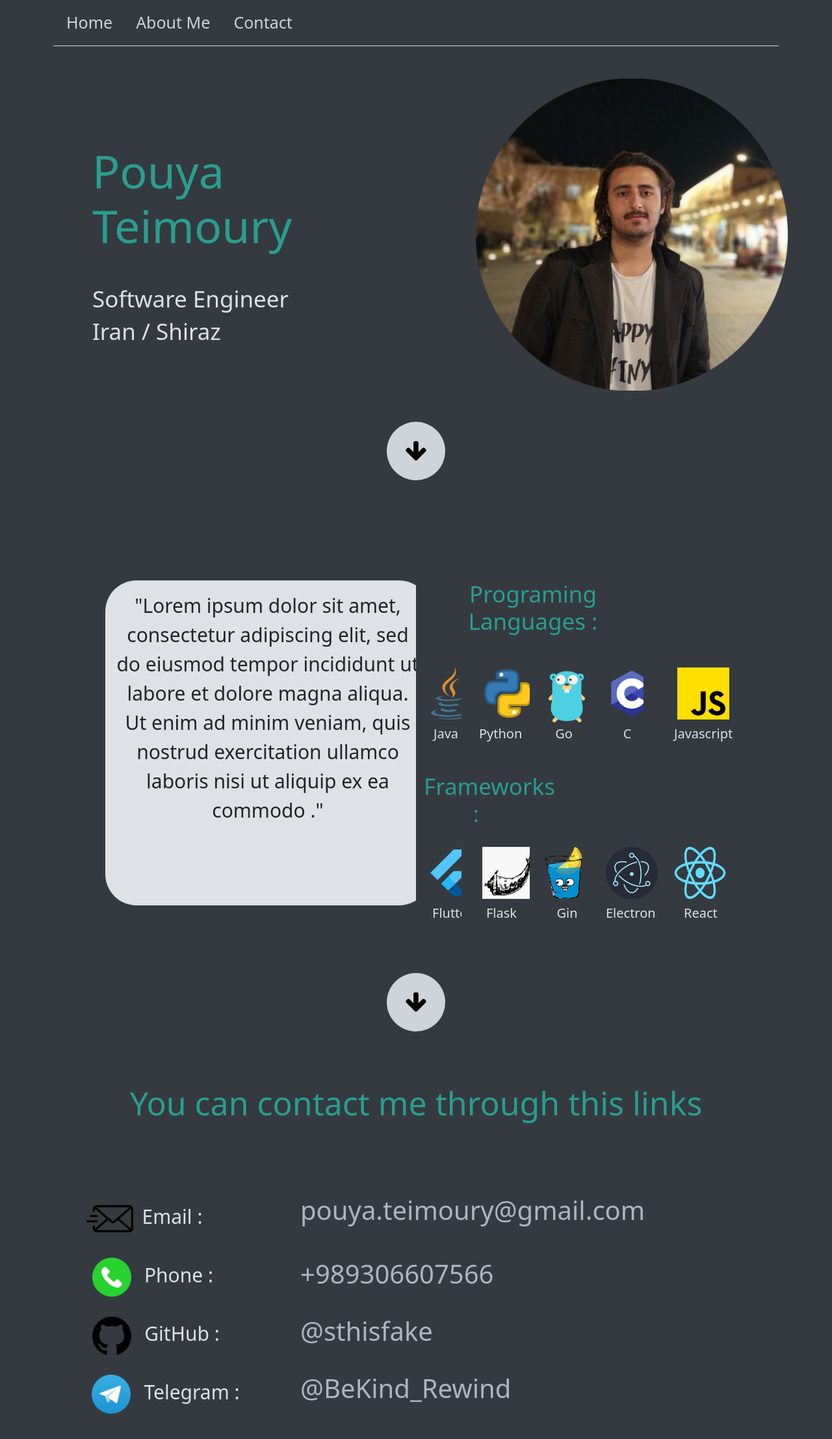
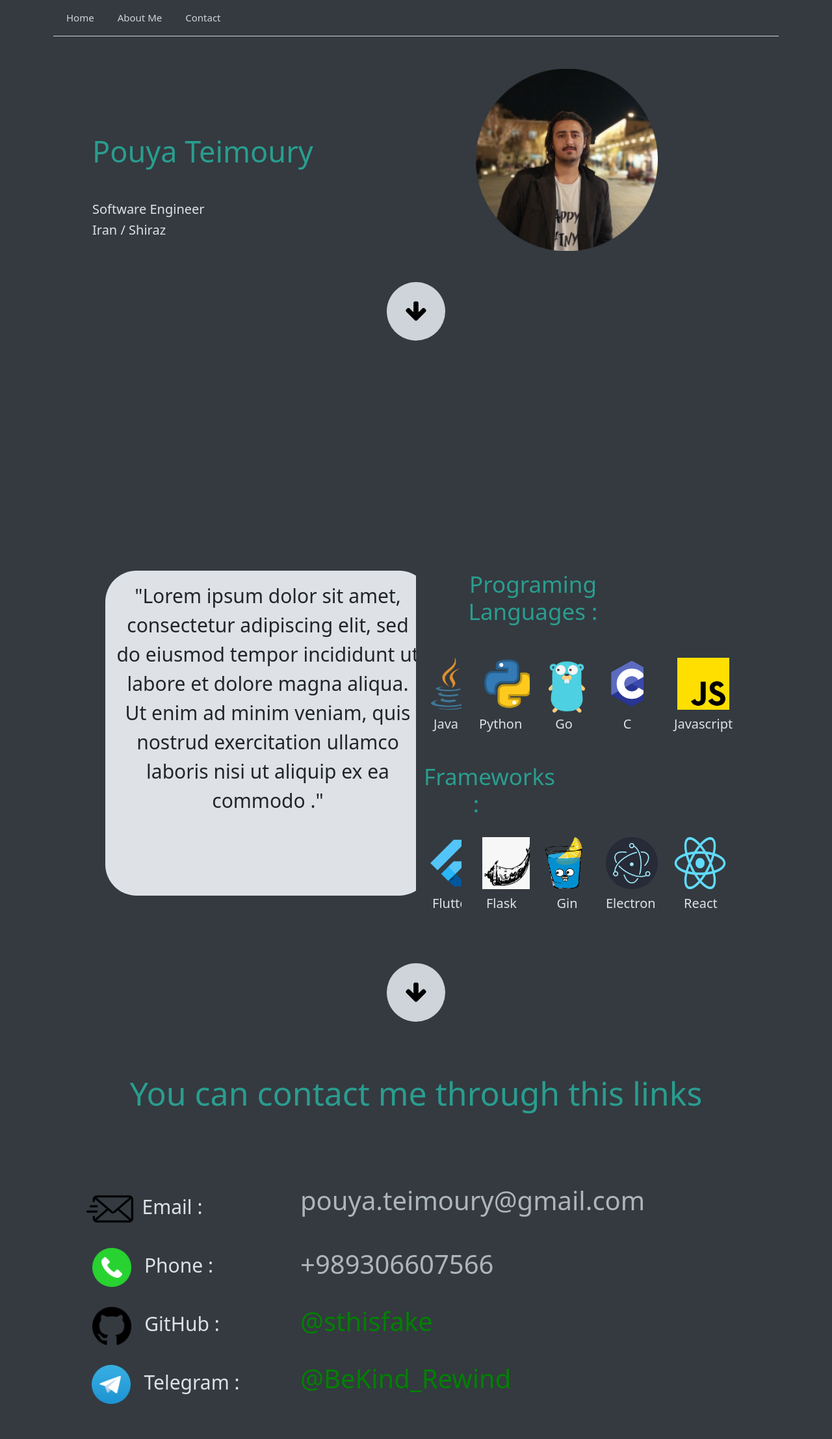
Before and after one commit to sthisfake/My-Personal-Website, a React (Create React App) app: page / in a window 1280 px wide. Shown: the top 2214 px of the page at 65% size. Built offline with nearby package versions, Linux system fonts and the light colour scheme.

Commit message:
adding links

```diff
--- a/package.json
+++ b/package.json
@@ -11,6 +11,7 @@
     "fontawesome": "^5.6.3",
     "react": "^18.2.0",
     "react-dom": "^18.2.0",
+    "react-router-dom": "^6.9.0",
     "react-scripts": "5.0.1",
     "web-vitals": "^2.1.4"
   },
--- a/src/App.js
+++ b/src/App.js
@@ -4,11 +4,15 @@ import React, { Component } from "react";
 import FirstPage from "./pages/firstpage";
 import SecondPage from "./pages/secondPage";
 import MainPage from "./pages/mainPage";
+import { Navigate, Route, Routes } from "react-router-dom";
 
 function App() {
   return (
     <React.Fragment>
-      <MainPage />
+      <Routes>
+        <Route path="/" Component={MainPage} />
+        <Route path="/*" element={<Navigate to="/" replace />} />
+      </Routes>
     </React.Fragment>
   );
 }
--- a/src/index.css
+++ b/src/index.css
@@ -56,6 +56,8 @@ code {
 
 .imagePouya {
   margin-left: 80px;
+  width: 480px;
+  height: 480px;
 }
 
 .btn-circle.btn-xl {
@@ -388,3 +390,61 @@ code {
     opacity: 1;
   }
 }
+
+.link {
+  color: #adb5bd;
+}
+
+.link:link {
+  color: green;
+  background-color: transparent;
+  text-decoration: none;
+}
+.link:hover {
+  color: #2a9d8f;
+  background-color: transparent;
+}
+
+@media (max-width: 1399px) {
+  .navItemColor > ul > li > a {
+    font-size: 15px;
+  }
+
+  .myName > .slide-left > h1 {
+    font-size: 45px;
+  }
+
+  .myName > .slide-left2 > h2 {
+    font-size: 20px;
+  }
+  .myName > .slide-left2 > h3 {
+    font-size: 20px;
+  }
+
+  .imagePouya {
+    width: 280px;
+    height: 280px;
+  }
+}
+
+@media (max-width: 992px) {
+  .navItemColor > ul > li > a {
+    font-size: 10px;
+  }
+
+  .myName > .slide-left > h1 {
+    font-size: 30px;
+  }
+
+  .myName > .slide-left2 > h2 {
+    font-size: 12px;
+  }
+  .myName > .slide-left2 > h3 {
+    font-size: 12px;
+  }
+
+  .imagePouya {
+    width: 150px;
+    height: 150px;
+  }
+}
--- a/src/index.js
+++ b/src/index.js
@@ -5,12 +5,13 @@ import App from "./App";
 import reportWebVitals from "./reportWebVitals";
 import "bootstrap/dist/css/bootstrap.css";
 import "font-awesome/css/font-awesome.css";
+import { BrowserRouter } from "react-router-dom";
 
 const root = ReactDOM.createRoot(document.getElementById("root"));
 root.render(
-  <React.StrictMode>
+  <BrowserRouter>
     <App />
-  </React.StrictMode>
+  </BrowserRouter>
 );
 
 // If you want to start measuring performance in your app, pass a function
--- a/src/pages/firstpage.jsx
+++ b/src/pages/firstpage.jsx
@@ -22,11 +22,7 @@ class FirstPage extends Component {
               </div>
               <div className="col-sm-6">
                 <div className="imageAnim">
-                  <img
-                    className="imagePouya"
-                    style={{ width: 480, height: 480 }}
-                    src={pouya}
-                  />
+                  <img className="imagePouya" src={pouya} />
                 </div>
               </div>
             </div>
--- a/src/pages/thirdPage.jsx
+++ b/src/pages/thirdPage.jsx
@@ -68,9 +68,14 @@ class ThirdPage extends Component {
             <div className="col-sm-2">
               <div className="contactText">
                 <h1 className="myEmail">pouya.teimoury@gmail.com</h1>
+
                 <h1 className="myPhone">+989306607566</h1>
-                <h1 className="myGit">@sthisfake</h1>
-                <h1 className="myTelegram">@BeKind_Rewind</h1>
+                <a href="https://github.com/sthisfake" className="link">
+                  <h1 className="myGit">@sthisfake</h1>
+                </a>
+                <a href="https://t.me/Bekind_Rewind" className="link">
+                  <h1 className="myTelegram"> @BeKind_Rewind</h1>
+                </a>
               </div>
             </div>
           </div>
```
Also changed, not shown: 1 other file (tests, documents, lock files or other folders).
